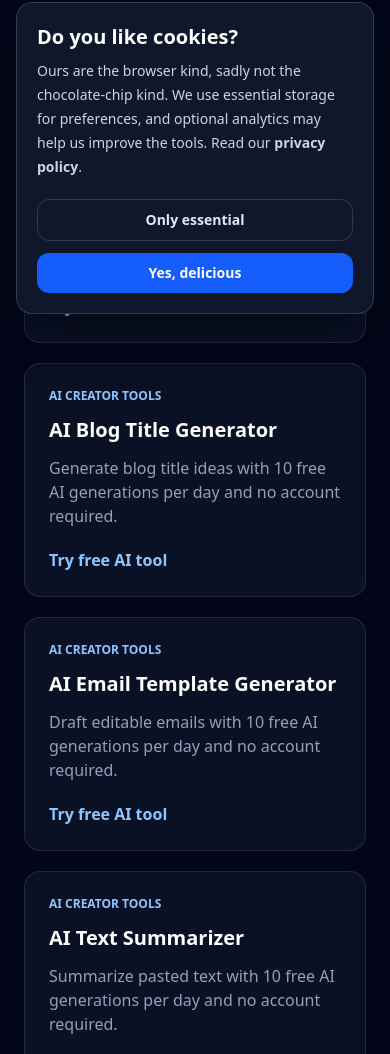
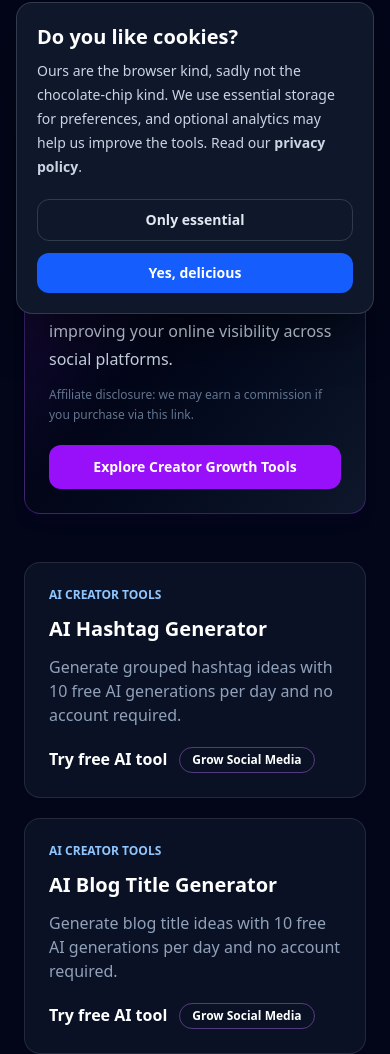
Before and after one commit to gigsbay/a2zconvertor, a Next.js app: page /ai-tools in a window 390 px wide. Shown: the part 514-1568 px from the top of the page. Built offline with nearby package versions, Linux system fonts and the light colour scheme; no server answers.

Commit message:
Add QQTube affiliate banners for AI tools

```diff
--- a/app/ai-tools/page.tsx
+++ b/app/ai-tools/page.tsx
@@ -5,11 +5,13 @@ import JsonLd from "@/components/JsonLd";
 import Footer from "@/components/layout/Footer";
 import Navbar from "@/components/layout/Navbar";
 import NewsletterSignup from "@/components/NewsletterSignup";
+import QQTubeAffiliateBanner from "@/components/QQTubeAffiliateBanner";
 import SupportCTA from "@/components/SupportCTA";
 import { AI_TOOL_SLUGS, DEFAULT_FREE_DAILY_LIMIT } from "@/utils/aiConfig";
 import { getAffiliatePlacementsForCategory } from "@/data/monetization";
 import { tools } from "@/data/tools";
 import { absoluteUrl, SITE_URL } from "@/data/site";
+import { QQTUBE_AFFILIATE_URL, SPONSORED_LINK_REL } from "@/utils/affiliate";
 
 export const dynamic = "force-static";
 
@@ -98,14 +100,25 @@ export default function AIToolsPage() {
       </div>
     </section>
 
+    <section className="px-6 pb-12">
+      <div className="mx-auto max-w-6xl">
+        <QQTubeAffiliateBanner variant="social" />
+      </div>
+    </section>
+
     <section id="tools" className="px-6 pb-20">
       <div className="mx-auto grid max-w-6xl gap-5 sm:grid-cols-2 lg:grid-cols-3">
-        {aiTools.map((tool) => <Link key={tool.slug} href={`/convert/${tool.slug}`} className="flex min-h-56 flex-col rounded-2xl border border-white/10 bg-slate-900/70 p-6 hover:border-blue-500/60">
-          <p className="text-xs font-bold uppercase text-blue-300">{tool.category}</p>
-          <h2 className="mt-3 text-xl font-bold">{tool.name}</h2>
-          <p className="mt-3 text-slate-400">{tool.description}</p>
-          <span className="mt-auto pt-5 font-semibold text-blue-300">Try free AI tool</span>
-        </Link>)}
+        {aiTools.map((tool) => (
+          <article key={tool.slug} className="flex min-h-56 flex-col rounded-2xl border border-white/10 bg-slate-900/70 p-6 transition hover:border-blue-500/60">
+            <p className="text-xs font-bold uppercase text-blue-300">{tool.category}</p>
+            <h2 className="mt-3 text-xl font-bold">{tool.name}</h2>
+            <p className="mt-3 text-slate-400">{tool.description}</p>
+            <div className="mt-auto flex flex-wrap gap-3 pt-5">
+              <Link href={`/convert/${tool.slug}`} className="font-semibold text-blue-300">Try free AI tool</Link>
+              <a href={QQTUBE_AFFILIATE_URL} target="_blank" rel={SPONSORED_LINK_REL} className="rounded-full border border-purple-400/40 px-3 py-1 text-xs font-bold text-purple-200 hover:bg-purple-500/10">Grow Social Media</a>
+            </div>
+          </article>
+        ))}
       </div>
     </section>
 
@@ -139,6 +152,11 @@ export default function AIToolsPage() {
         </div>
       </section>
     )}
+    <section className="px-6 pb-16">
+      <div className="mx-auto max-w-6xl">
+        <QQTubeAffiliateBanner variant="youtube" />
+      </div>
+    </section>
     <NewsletterSignup />
     <SupportCTA />
     <Footer />
--- a/app/convert/[slug]/page.tsx
+++ b/app/convert/[slug]/page.tsx
@@ -11,6 +11,7 @@ import { absoluteUrl, SITE_URL } from "@/data/site";
 import { getRelatedTools } from "@/data/relatedTools";
 import AffiliateRecommendationCard from "@/components/AffiliateRecommendationCard";
 import JsonLd from "@/components/JsonLd";
+import QQTubeAffiliateBanner from "@/components/QQTubeAffiliateBanner";
 import { getAffiliatePlacementsForTool } from "@/data/monetization";
 const aiResourceLinks: Record<string, { href: string; label: string }[]> = {
   "instagram-caption-generator": [{ href: "/resources/instagram-caption-ideas", label: "Instagram caption ideas guide" }],
@@ -97,6 +98,12 @@ export default async function ConvertPage({
   const seoContent = getToolSeoContent(tool);
   const affiliatePlacements = getAffiliatePlacementsForTool(tool.slug);
   const resourceLinks = aiResourceLinks[tool.slug] ?? [];
+  const isAiTool =
+    tool.category === "AI Tools" ||
+    tool.category === "AI Creator Tools" ||
+    tool.slug.includes("ai") ||
+    tool.name.toLowerCase().includes("ai") ||
+    tool.title.toLowerCase().includes("ai");
 
   return (
     <main className="min-h-screen bg-slate-950 text-white">
@@ -170,9 +177,18 @@ export default async function ConvertPage({
   }}
 />      <section className="px-6 py-24">
   <div className="mx-auto max-w-4xl">
+    {isAiTool && <QQTubeAffiliateBanner variant="compact" className="mb-8" />}
     <ToolRenderer tool={tool} />
   </div>
 </section>
+
+      {isAiTool && (
+        <section className="px-6 pb-8">
+          <div className="mx-auto max-w-4xl">
+            <QQTubeAffiliateBanner variant="creator" />
+          </div>
+        </section>
+      )}
 
       <section className="px-6 py-20">
         <div className="mx-auto max-w-4xl">
@@ -196,6 +212,7 @@ export default async function ConvertPage({
         </div>
       </section>
 
+
       <section className="px-6 py-20">
         <div className="mx-auto max-w-4xl rounded-3xl border border-white/10 bg-slate-900/70 p-8">
           <h2 className="mb-4 text-3xl font-black">
@@ -209,6 +226,7 @@ export default async function ConvertPage({
           </div>
         </div>
       </section>
+
 
       <section className="px-6 py-20">
         <div className="mx-auto max-w-6xl">
--- a/app/tools/page.tsx
+++ b/app/tools/page.tsx
@@ -7,8 +7,19 @@ import ToolsBrowser from "@/components/tools/ToolsBrowser";
 import JsonLd from "@/components/JsonLd";
 import { tools } from "@/data/tools";
 import { absoluteUrl, SITE_URL } from "@/data/site";
+import { QQTUBE_AFFILIATE_URL, SPONSORED_LINK_REL } from "@/utils/affiliate";
 
 const categories = Array.from(new Set(tools.map((tool) => tool.category)));
+
+function isAiTool(tool: (typeof tools)[number]) {
+  return (
+    tool.category === "AI Tools" ||
+    tool.category === "AI Creator Tools" ||
+    tool.slug.includes("ai") ||
+    tool.name.toLowerCase().includes("ai") ||
+    tool.title.toLowerCase().includes("ai")
+  );
+}
 
 export const dynamic = "force-static";
 
@@ -104,17 +115,22 @@ function StaticToolsFallback() {
 
       <div className="grid gap-5 md:grid-cols-2 lg:grid-cols-3">
         {tools.map((tool) => (
-          <Link
+          <article
             key={tool.slug}
-            href={`/convert/${tool.slug}`}
-            className="rounded-2xl border border-white/10 bg-slate-900/70 p-6"
+            className="flex min-h-56 flex-col rounded-2xl border border-white/10 bg-slate-900/70 p-6"
           >
             <div className="mb-3 text-sm font-semibold text-blue-400">
               {tool.category}
             </div>
             <h2 className="mb-2 text-2xl font-bold">{tool.name}</h2>
             <p className="text-slate-400">{tool.description}</p>
-          </Link>
+            <div className="mt-auto flex flex-wrap gap-3 pt-5">
+              <Link href={`/convert/${tool.slug}`} className="font-semibold text-blue-300">Open tool</Link>
+              {isAiTool(tool) && (
+                <a href={QQTUBE_AFFILIATE_URL} target="_blank" rel={SPONSORED_LINK_REL} className="rounded-full border border-purple-400/40 px-3 py-1 text-xs font-bold text-purple-200 hover:bg-purple-500/10">Grow Social Media</a>
+              )}
+            </div>
+          </article>
         ))}
       </div>
     </div>
--- /dev/null
+++ b/components/QQTubeAffiliateBanner.tsx
@@ -0,0 +1,98 @@
+import { QQTUBE_AFFILIATE_URL, SPONSORED_LINK_REL } from "@/utils/affiliate";
+
+type QQTubeAffiliateBannerVariant = "social" | "youtube" | "creator" | "compact";
+
+const variantCopy: Record<
+  QQTubeAffiliateBannerVariant,
+  {
+    badge: string;
+    title: string;
+    description: string;
+    cta: string;
+  }
+> = {
+  social: {
+    badge: "Sponsored",
+    title: "Social Media Growth Tools",
+    description:
+      "Explore creator-friendly tools for promoting your content and improving your online visibility across social platforms.",
+    cta: "Explore Creator Growth Tools",
+  },
+  youtube: {
+    badge: "Affiliate Partner",
+    title: "Grow Your YouTube Channel",
+    description:
+      "Discover tools that can support your video promotion workflow and help more people find your content.",
+    cta: "Grow Social Media",
+  },
+  creator: {
+    badge: "Creator Tool",
+    title: "Boost Your Creator Journey",
+    description:
+      "Pair AI drafts from A2ZConvertor with creator growth tools designed for content promotion and visibility.",
+    cta: "Improve Your Online Visibility",
+  },
+  compact: {
+    badge: "Sponsored",
+    title: "Promote Your Content",
+    description:
+      "Explore social media growth tools for creators after generating your next idea or draft.",
+    cta: "Grow Social Media",
+  },
+};
+
+export default function QQTubeAffiliateBanner({
+  variant = "creator",
+  className = "",
+}: {
+  variant?: QQTubeAffiliateBannerVariant;
+  className?: string;
+}) {
+  const copy = variantCopy[variant];
+  const isCompact = variant === "compact";
+
+  return (
+    <aside
+      className={`rounded-2xl border border-purple-500/30 bg-gradient-to-br from-purple-950/60 via-slate-950 to-slate-900 p-6 shadow-lg shadow-purple-950/10 ${className}`}
+    >
+      <div
+        className={
+          isCompact
+            ? "flex flex-col gap-4 md:flex-row md:items-center md:justify-between"
+            : "grid gap-5 md:grid-cols-[1fr_auto] md:items-center"
+        }
+      >
+        <div>
+          <span className="inline-flex rounded-full border border-purple-300/30 bg-purple-400/10 px-3 py-1 text-xs font-bold uppercase tracking-wide text-purple-200">
+            {copy.badge}
+          </span>
+          <h2
+            className={
+              isCompact
+                ? "mt-3 text-2xl font-black text-white"
+                : "mt-4 text-3xl font-black text-white"
+            }
+          >
+            {copy.title}
+          </h2>
+          <p className="mt-3 max-w-2xl leading-7 text-slate-300">
+            {copy.description}
+          </p>
+          <p className="mt-3 text-xs leading-5 text-slate-500">
+            Affiliate disclosure: we may earn a commission if you purchase via
+            this link.
+          </p>
+        </div>
+
+        <a
+          href={QQTUBE_AFFILIATE_URL}
+          target="_blank"
+          rel={SPONSORED_LINK_REL}
+          className="inline-flex justify-center rounded-xl bg-purple-600 px-5 py-3 text-sm font-bold text-white transition hover:bg-purple-500"
+        >
+          {copy.cta}
+        </a>
+      </div>
+    </aside>
+  );
+}
--- a/components/tools/ToolsBrowser.tsx
+++ b/components/tools/ToolsBrowser.tsx
@@ -4,6 +4,7 @@ import { useMemo, useState } from "react";
 import Link from "next/link";
 import { useSearchParams } from "next/navigation";
 import { tools } from "@/data/tools";
+import { QQTUBE_AFFILIATE_URL, SPONSORED_LINK_REL } from "@/utils/affiliate";
 
 const preferredCategories = [
   "All",
@@ -20,6 +21,16 @@ const discoveredCategories = Array.from(
 ).filter((category) => !preferredCategories.includes(category));
 
 const categories = [...preferredCategories, ...discoveredCategories];
+
+function isAiTool(tool: (typeof tools)[number]) {
+  return (
+    tool.category === "AI Tools" ||
+    tool.category === "AI Creator Tools" ||
+    tool.slug.includes("ai") ||
+    tool.name.toLowerCase().includes("ai") ||
+    tool.title.toLowerCase().includes("ai")
+  );
+}
 
 export default function ToolsBrowser() {
   const searchParams = useSearchParams();
@@ -84,10 +95,9 @@ export default function ToolsBrowser() {
 
       <div className="grid gap-5 md:grid-cols-2 lg:grid-cols-3">
         {filteredTools.map((tool) => (
-          <Link
+          <article
             key={tool.slug}
-            href={`/convert/${tool.slug}`}
-            className="rounded-2xl border border-white/10 bg-slate-900/70 p-6 transition hover:border-blue-500/60 hover:bg-slate-900"
+            className="flex min-h-56 flex-col rounded-2xl border border-white/10 bg-slate-900/70 p-6 transition hover:border-blue-500/60 hover:bg-slate-900"
           >
             <div className="mb-3 text-sm font-semibold text-blue-400">
               {tool.category}
@@ -96,7 +106,13 @@ export default function ToolsBrowser() {
             <h2 className="mb-2 text-2xl font-bold">{tool.name}</h2>
 
             <p className="text-slate-400">{tool.description}</p>
-          </Link>
+            <div className="mt-auto flex flex-wrap gap-3 pt-5">
+              <Link href={`/convert/${tool.slug}`} className="font-semibold text-blue-300">Open tool</Link>
+              {isAiTool(tool) && (
+                <a href={QQTUBE_AFFILIATE_URL} target="_blank" rel={SPONSORED_LINK_REL} className="rounded-full border border-purple-400/40 px-3 py-1 text-xs font-bold text-purple-200 hover:bg-purple-500/10">Grow Social Media</a>
+              )}
+            </div>
+          </article>
         ))}
       </div>
 
--- /dev/null
+++ b/utils/affiliate.ts
@@ -0,0 +1,5 @@
+export const QQTUBE_AFFILIATE_URL =
+  process.env.NEXT_PUBLIC_QQTUBE_AFFILIATE_URL?.trim() ||
+  "https://www.qqtube.com/?ref=5094651";
+
+export const SPONSORED_LINK_REL = "sponsored nofollow noopener noreferrer";
```
Also changed, not shown: 1 other file (tests, documents, lock files or other folders).
